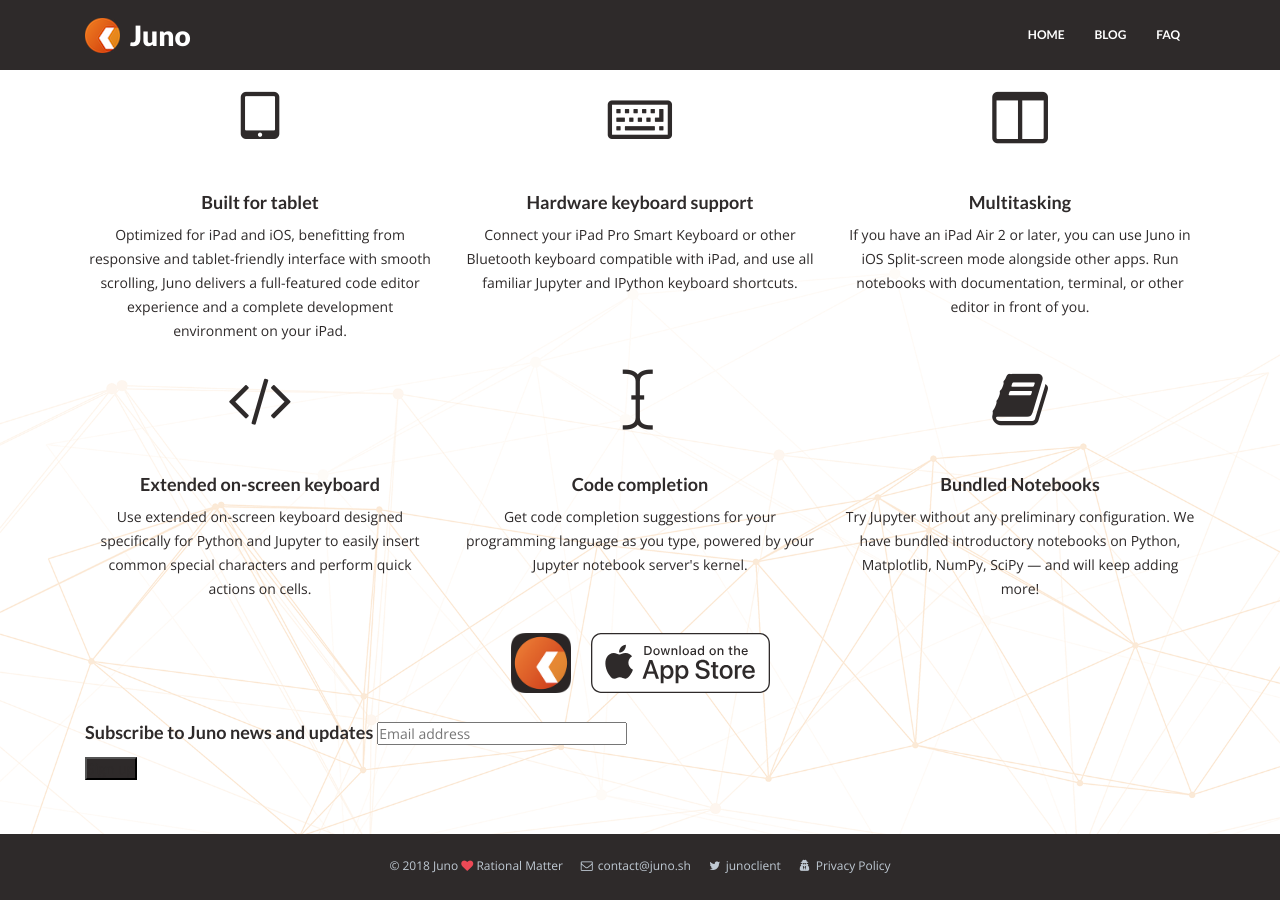
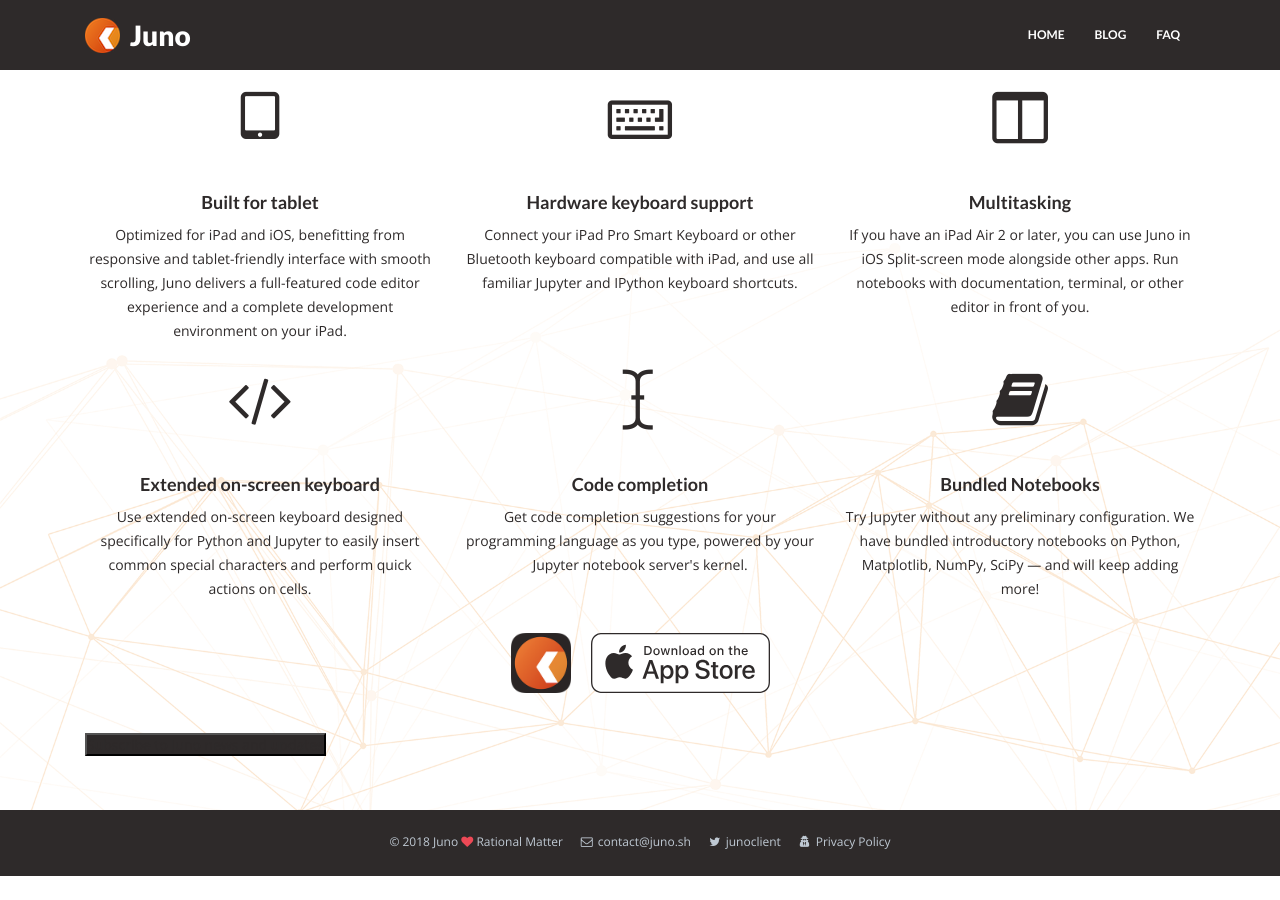
Before and after one commit to test-juno-sh/juno-website-test, a Jekyll site: the page built from index.html, in a window 1280 px wide and 900 px high, scrolled down 1212 px. Built offline with Jekyll 4.4.1, drawn with Linux system fonts in a browser that asks for light colours; nearby versions of some CDN libraries; comment, search, counter and statistics services are not loaded; after the commit the page ends 2088 px from its top, so only the background shows below that.

Commit message:
Update mailing list signup button.

```diff
--- a/index.html
+++ b/index.html
@@ -103,13 +103,10 @@
                    We recommend moving this block and the preceding CSS link to the HEAD of your HTML file. */
             </style>
             <div id="mc_embed_signup">
+            <div class="spacing"></div>
             <form action="//kernels.us16.list-manage.com/subscribe/post?u=5332e31787bc0c2113afd90e9&amp;id=2509ebb1d8" method="post" id="mc-embedded-subscribe-form" name="mc-embedded-subscribe-form" class="validate" target="_blank" novalidate>
                 <div id="mc_embed_signup_scroll">
-                <label for="mce-EMAIL"><h4>Subscribe to Juno news and updates</h4></label>
-                <input type="email" value="" name="EMAIL" class="email" id="mce-EMAIL" placeholder="Email address" required>
-                <!-- real people should not fill this in and expect good things - do not remove this or risk form bot signups-->
-                <div style="position: absolute; left: -5000px;" aria-hidden="true"><input type="text" name="b_5332e31787bc0c2113afd90e9_2509ebb1d8" tabindex="-1" value=""></div>
-                <div class="clear"><input type="submit" value="Sign up" name="subscribe" id="mc-embedded-subscribe" class="button"></div>
+                <input type="submit" value="Subscribe to Juno news and updates" name="subscribe" id="mc-embedded-subscribe" class="button"></div>
                 </div>
             </form>
             </div>
```
